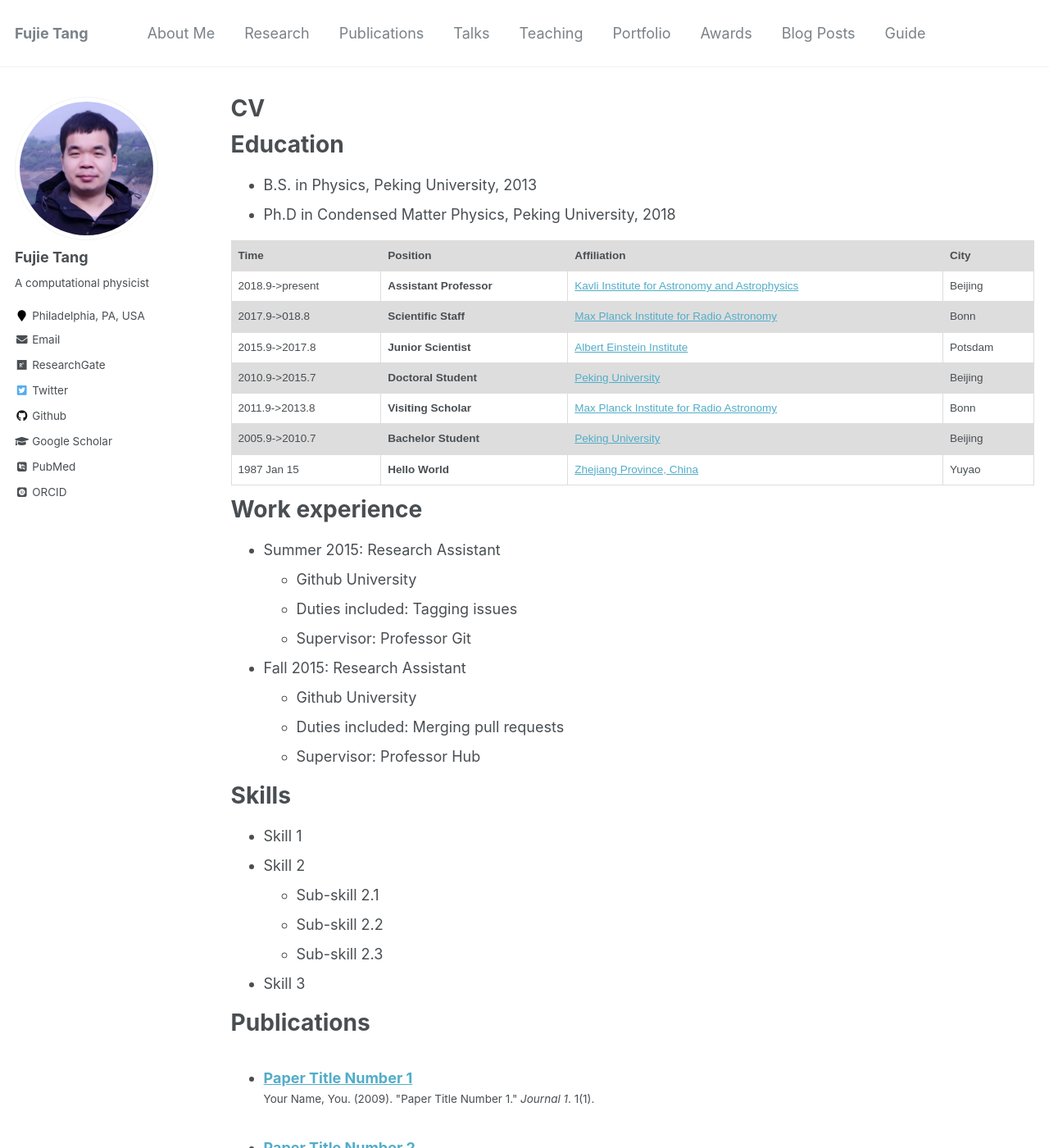
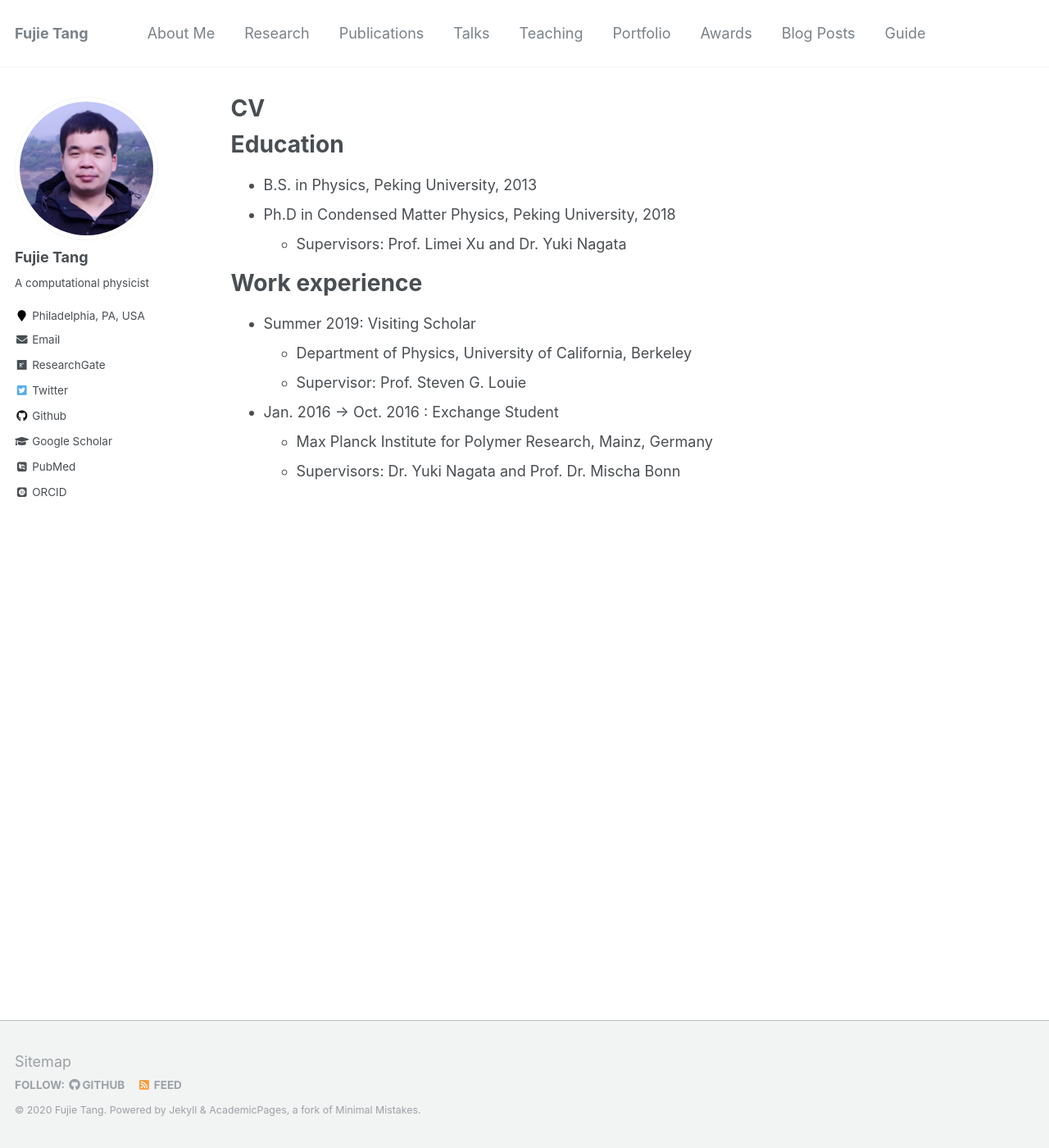
Before and after one commit to fujiepku/fujiepku.github.io, a Jekyll site: the page built from _pages/cv.md, in a window 1280 px wide and 1400 px high. Shown: the whole window at 82% size. Built offline with Jekyll 4.4.1, drawn with Linux system fonts in a browser that asks for light colours; some web fonts are replaced; some of the changed text lies outside the part shown.

Commit message:
Update cv.md

```diff
--- a/_pages/cv.md
+++ b/_pages/cv.md
@@ -7,25 +7,6 @@ redirect_from:
   - /resume
 ---
 
-<style>
-table {
-  font-family: arial, sans-serif;
-  border-collapse: collapse;
-  width: 100%;
-}
-
-td, th {
-  border: 1px solid #dddddd;
-  text-align: left;
-  padding: 8px;
-}
-
-tr:nth-child(odd) {
-  background-color: #dddddd;
-}
-</style>
-
-
 
 {% include base_path %}
 
@@ -33,57 +14,15 @@ Education
 ======
 * B.S. in Physics, Peking University, 2013
 * Ph.D in Condensed Matter Physics, Peking University, 2018
-
-| **Time** | **Position** | **Affiliation** | **City** |
-| 2018.9->present | **Assistant Professor** | [Kavli Institute for Astronomy and Astrophysics](http://kiaa.pku.edu.cn/) | Beijing |
-| 2017.9->018.8 | **Scientific Staff** | [Max Planck Institute for Radio Astronomy](http://www.mpifr-bonn.mpg.de/2169/en) | Bonn |
-| 2015.9->2017.8 | **Junior Scientist** | [Albert Einstein Institute](http://www.aei.mpg.de/) | Potsdam |
-| 2010.9->2015.7 | **Doctoral Student** | [Peking University](http://english.pku.edu.cn/) | Beijing |
-| 2011.9->2013.8 | **Visiting Scholar** | [Max Planck Institute for Radio Astronomy](http://www.mpifr-bonn.mpg.de/2169/en) | Bonn |
-| 2005.9->2010.7 | **Bachelor Student** | [Peking University](http://english.pku.edu.cn/) | Beijing |
-| 1987 Jan 15 | **Hello World** | [Zhejiang Province, China](https://en.wikipedia.org/wiki/Zhejiang)  | Yuyao |
-
+  * Supervisors: Prof. Limei Xu and Dr. Yuki Nagata
 
 
 Work experience
 ======
-* Summer 2015: Research Assistant
-  * Github University
-  * Duties included: Tagging issues
-  * Supervisor: Professor Git
+* Summer 2019: Visiting Scholar
+  * Department of Physics, University of California, Berkeley
+  * Supervisor: Prof. Steven G. Louie
 
-* Fall 2015: Research Assistant
-  * Github University
-  * Duties included: Merging pull requests
-  * Supervisor: Professor Hub
-
-Skills
-======
-* Skill 1
-* Skill 2
-  * Sub-skill 2.1
-  * Sub-skill 2.2
-  * Sub-skill 2.3
-* Skill 3
-
-Publications
-======
-  <ul>{% for post in site.publications %}
-    {% include archive-single-cv.html %}
-  {% endfor %}</ul>
-
-Talks
-======
-  <ul>{% for post in site.talks %}
-    {% include archive-single-talk-cv.html %}
-  {% endfor %}</ul>
-
-Teaching
-======
-  <ul>{% for post in site.teaching %}
-    {% include archive-single-cv.html %}
-  {% endfor %}</ul>
-
-Service and leadership
-======
-* Currently signed in to 43 different slack teams
+* Jan. 2016 -> Oct. 2016 : Exchange Student
+  * Max Planck Institute for Polymer Research, Mainz, Germany
+  * Supervisors: Dr. Yuki Nagata and Prof. Dr. Mischa Bonn
```
